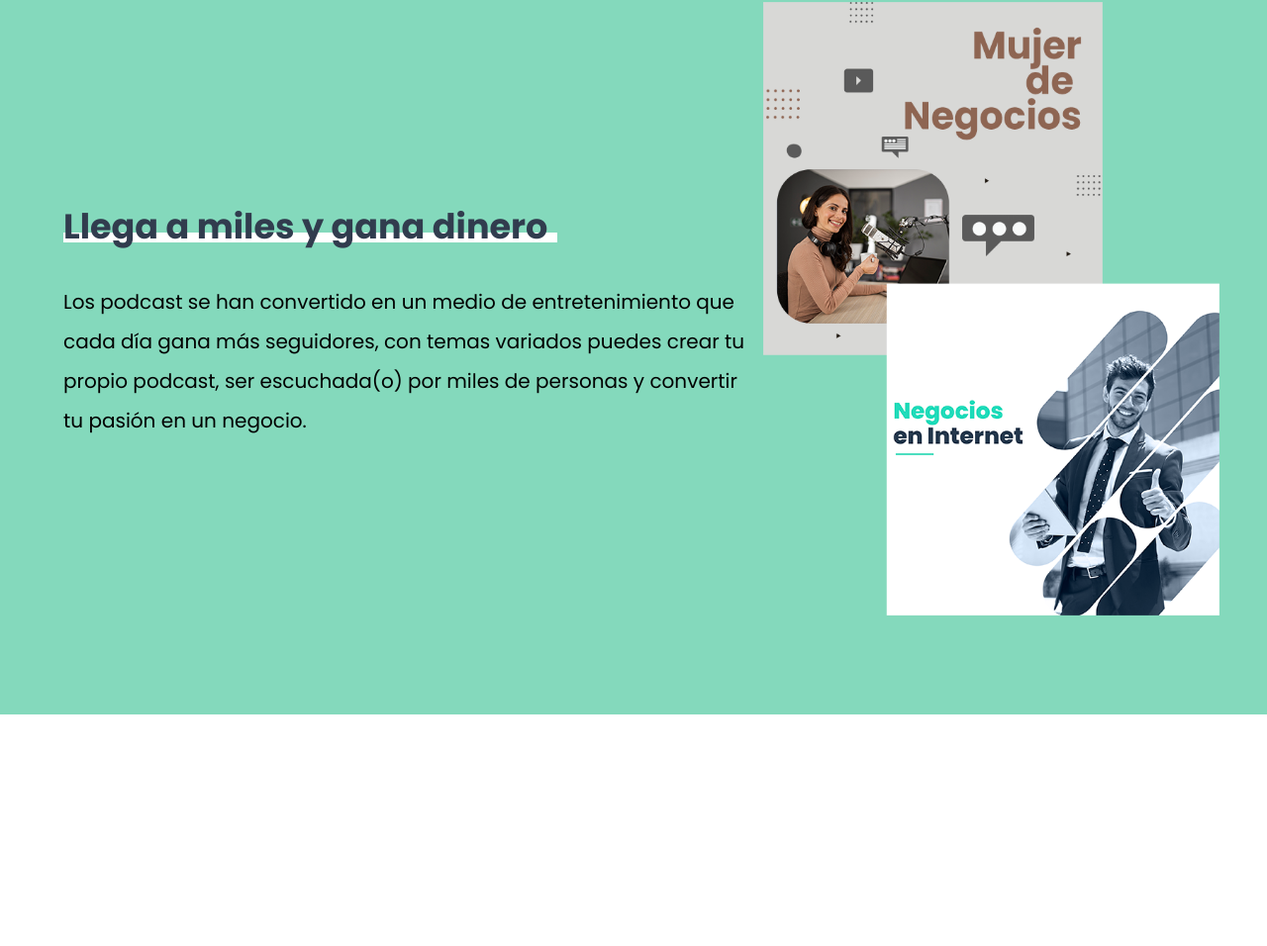
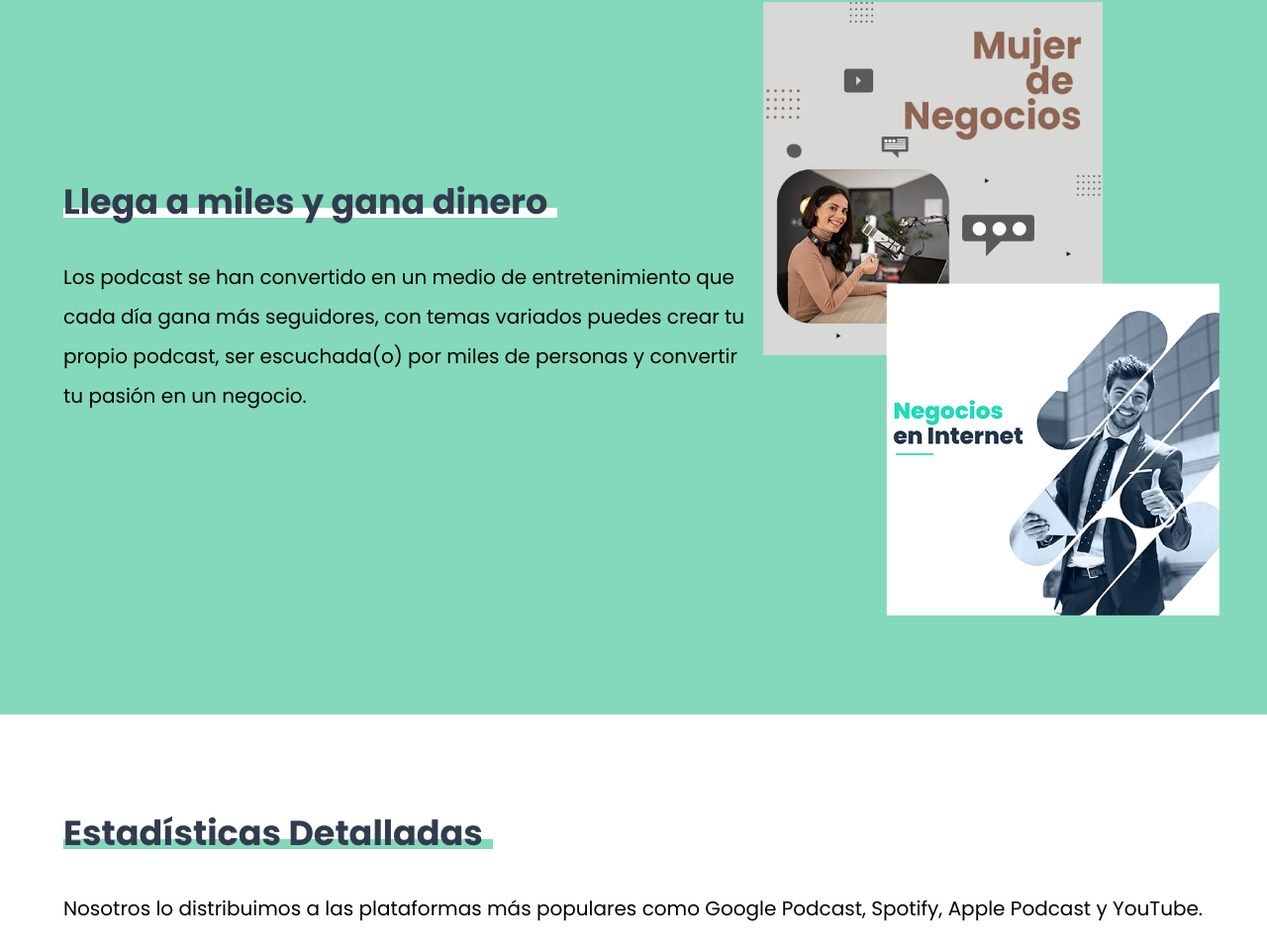
Before and after one commit to gonzabaldassi/podcast-landing, a website: page index.html in a window 1280 px wide. Shown: the part 1450-2406 px from the top of the page at 99% size. Before the commit the page ends 2172 px from the top, so only its background shows below. Drawn offline with Linux system fonts and the light colour scheme.

Commit message:
Seccion de stats

```diff
--- a/index.html
+++ b/index.html
@@ -52,6 +52,20 @@
             </div>
         </section>
 
+        <section class="stats container">
+            <div class="stats__container">
+                <div class="stats__content">
+                    <h2 class="stats__title">Estadísticas Detalladas</h2>
+                    <p class="stats__text">Nosotros lo distribuimos a las plataformas más populares como Google Podcast, Spotify, Apple Podcast y YouTube.</p>
+                </div>
+
+                <div class="stats__img">
+                    <img src="./build/img/grafica.svg" alt="Grafica de estadisticas">
+                </div>
+            </div>
+
+        </section>
+
     </main>
 </body>
 </html>
--- a/src/sass/utilities/_mixins.scss
+++ b/src/sass/utilities/_mixins.scss
@@ -46,12 +46,8 @@
 @mixin h2($headingColor, $borderColor){
     color: $headingColor;
     font-size: 3.5rem;
-    margin-top: 0;
     display: inline-block;
 
-    @include tablet {
-        margin-top: 5rem;
-    }
 
     &::after{
         content: "";
--- a/src/sass/views/_home.scss
+++ b/src/sass/views/_home.scss
@@ -70,3 +70,16 @@
         padding: 10rem 0;
     }
 }
+
+
+
+.stats{
+    padding: 5rem 0;
+
+    &__title{
+        @include m.h2(v.$secondaryColor, v.$primaryColor);
+    }
+    @include m.tablet {
+        padding: 10rem 0;
+    }
+}
```
Also changed, not shown: build/css/main.css, 1 other file.
